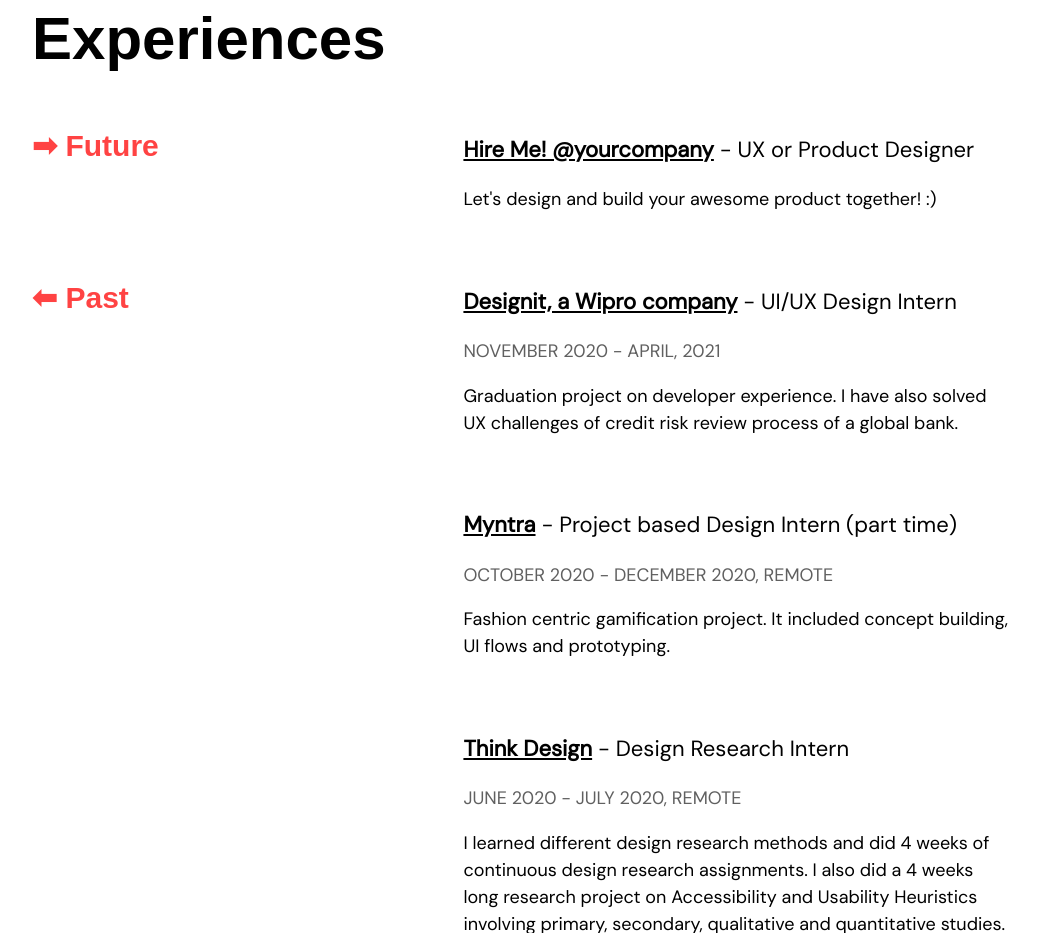
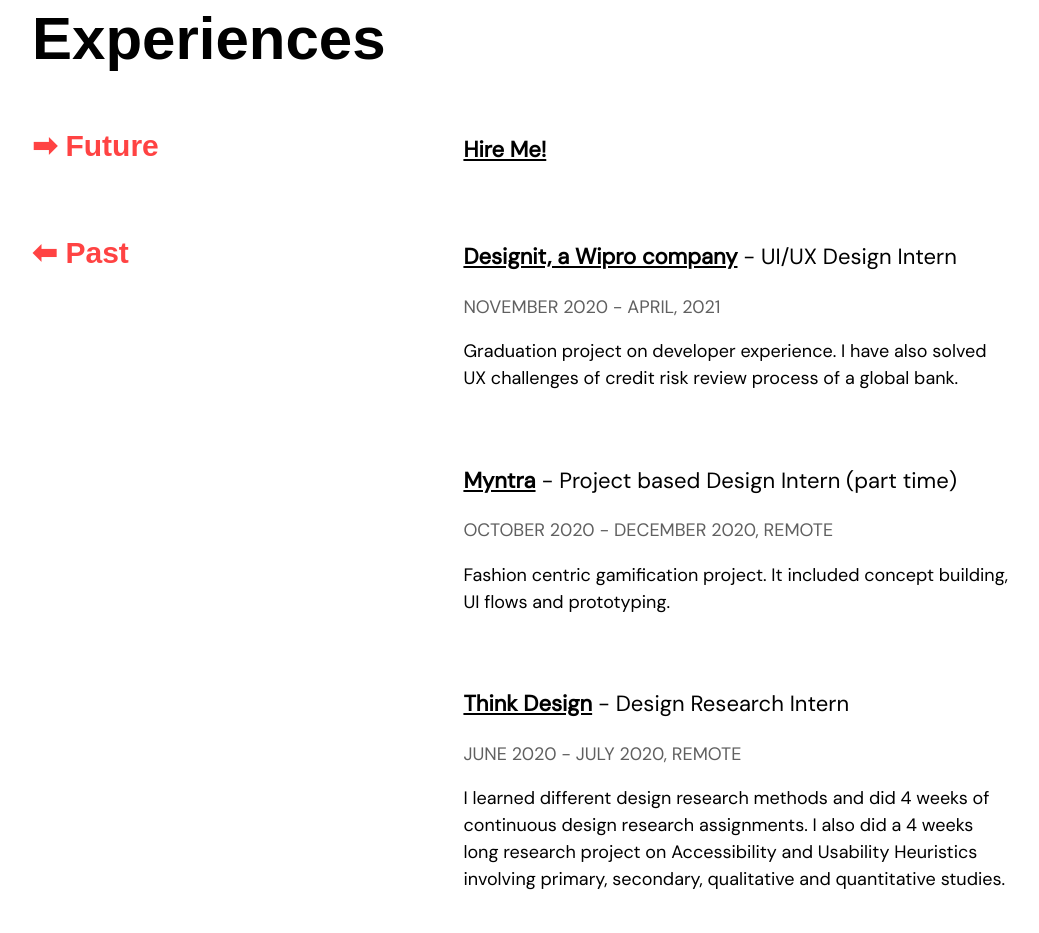
Before and after one commit to jyotiwork/portfolio, a plain HTML site: page about.html in a window 1280 px wide. Shown: the part 800-1733 px from the top of the page, without its empty margins (108-1147 px from the left). Drawn offline with Linux system fonts and the light colour scheme; a web font is replaced by a local one.

Commit message:
Small changes

```diff
--- a/about.html
+++ b/about.html
@@ -47,7 +47,7 @@
    running 🏃🏽‍♀️ or watching movies 📺.
    I have a deep appreciation for branding, animation
    and illustrations 🎨.
-   <br> <br> <a href = "https://www.amazon.in/Thinking-Fast-International-Daniel-Kahneman/dp/0374533555" target="_blank">
+   <br> <br> <a href = "https://jamesclear.com/atomic-habits" target="_blank">
      <u>This</u> </a>  is what I am currently reading and <a href = "https://youtu.be/D_cMCvudZBs" target="_blank"> <u>here</u> </a>is a song recommendation for you.
 <br> <br> <a href="mailto:jyotinagpal.work@gmil.com" target="_blank"> <u>Shoot me a message</u></a> to know more about me, my work or to talk about design,
 psychology, cats, movies or anything on the earth. Thank you for stopping by!</p>
@@ -64,9 +64,8 @@
 </div>
 
 <div class="column-8">
-<p style="font-size:22px;" > <b><u>Hire Me! @yourcompany</b></u></a> - UX or Product Designer </p>
+<p style="font-size:22px;" > <b><u>Hire Me!</b></u></a> </p>
 
-<p>Let's design and build your awesome product together! :)</p>
 </div>
 
 </div>
```
Also changed, not shown: index.html (+1 -1 lines).
